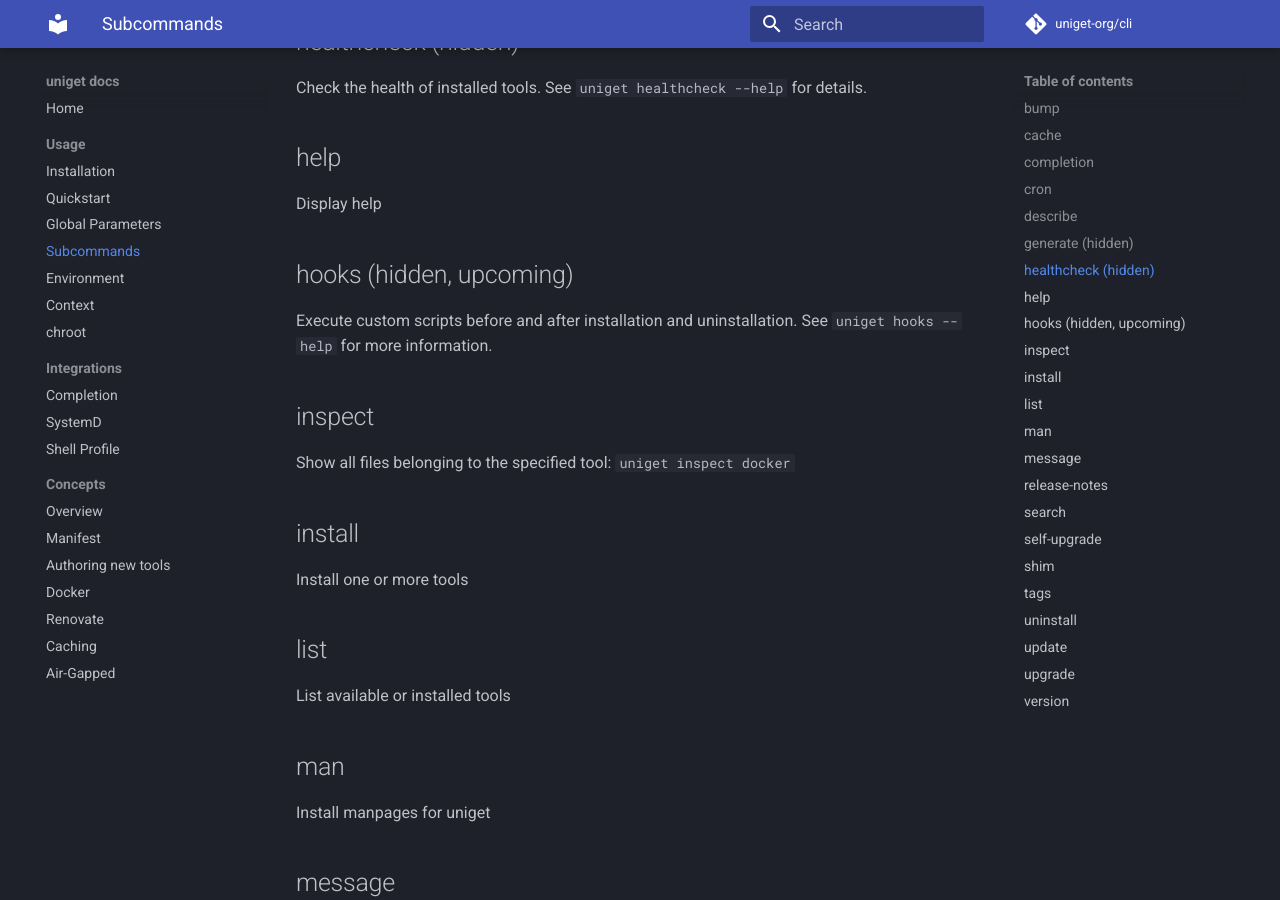
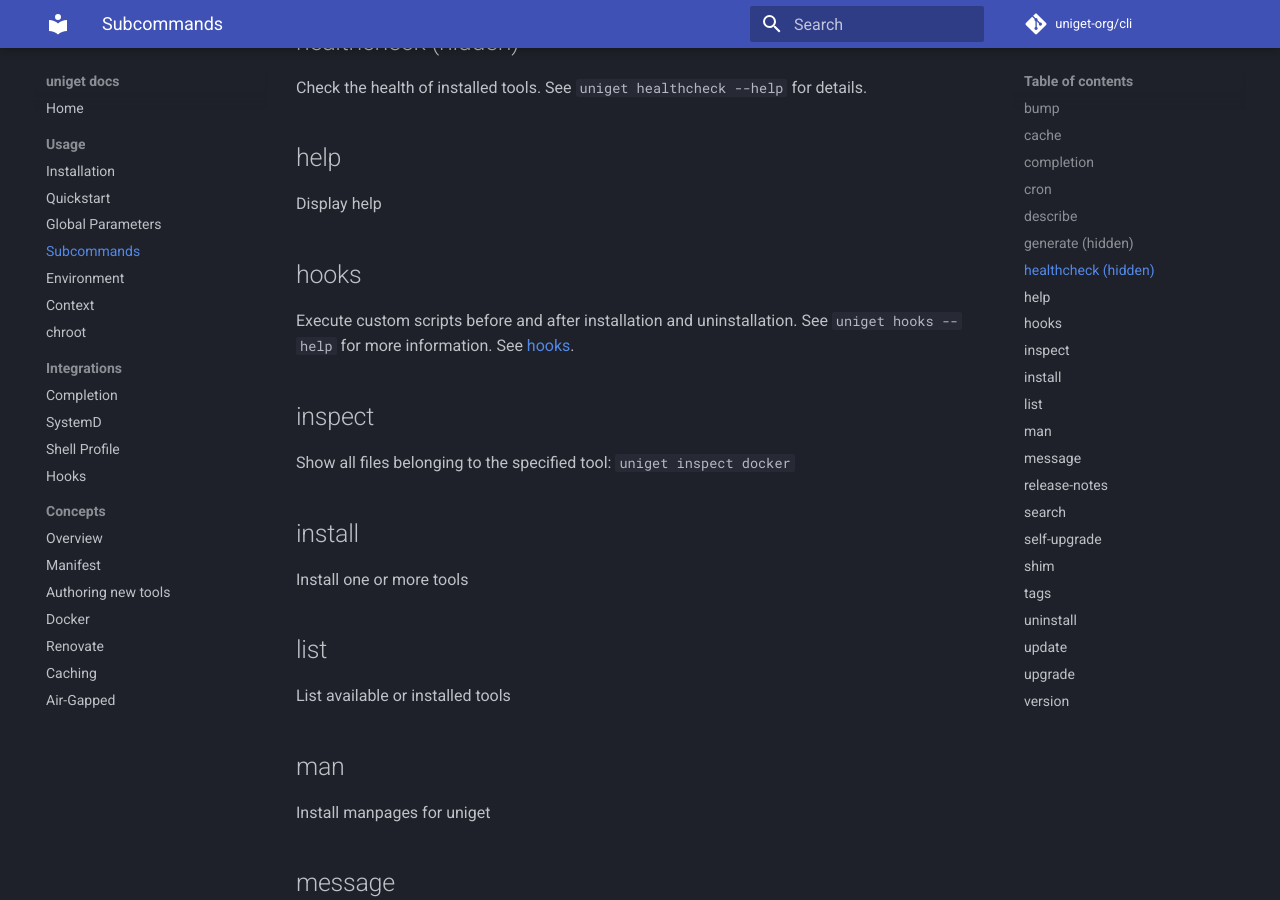
Before and after one commit to uniget-org/docs.uniget.dev, an MkDocs documentation site: the page built from docs/subcommands.md, in a window 1280 px wide and 900 px high, scrolled down 1014 px. Built offline with MkDocs 1.6.1 and Material for MkDocs 9.7.7, drawn with Linux system fonts in a browser that asks for light colours; comment, search, counter and statistics services are not loaded.

Commit message:
feat: Added proper documentation for hooks uniget-org/backlog#68

```diff
--- a/docs/subcommands.md
+++ b/docs/subcommands.md
@@ -36,9 +36,9 @@ Check the health of installed tools. See `uniget healthcheck --help` for details
 
 Display help
 
-## hooks (hidden, upcoming)
+## hooks
 
-Execute custom scripts before and after installation and uninstallation. See `uniget hooks --help` for more information.
+Execute custom scripts before and after installation and uninstallation. See `uniget hooks --help` for more information. See [hooks](hooks.md).
 
 ## inspect
 
--- a/mkdocs.yaml
+++ b/mkdocs.yaml
@@ -22,6 +22,7 @@ nav:
   - Completion: completion.md
   - SystemD: systemd.md
   - Shell Profile: shell-profile.md
+  - Hooks: hooks.md
 - Concepts:
   - Overview: concepts.md
   - Manifest: manifest.md
```
Also changed, not shown: docs/hooks.md (added, +54 -0 lines).
